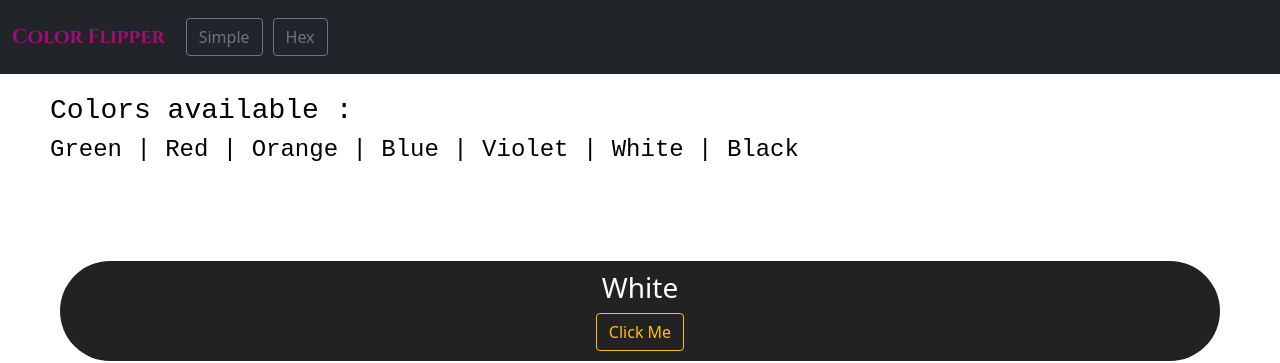
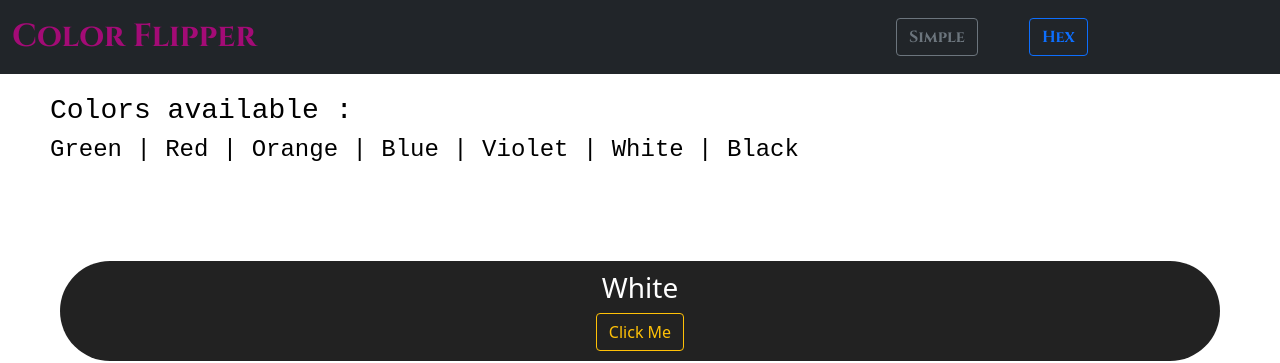
Before and after one commit to VighneshG/Color-Flipper-Js, a plain HTML site: page index.html in a window 1280 px wide. Shown: the top 363 px of the page. Drawn offline with nearby package versions, Linux system fonts and the light colour scheme.

Commit message:
nav buttons altered

```diff
--- a/index.html
+++ b/index.html
@@ -52,7 +52,7 @@
         >
           <span class="navbar-toggler-icon"></span>
         </button>
-        <div class="collapse navbar-collapse" id="navbarSupportedContent">
+        <!-- <div class="collapse navbar-collapse" id="navbarSupportedContent">
           <ul class="navbar-nav me-auto mb-2 mb-lg-0">
             <li class="nav-item">
               <a
@@ -72,6 +72,14 @@
               >
             </li>
           </ul>
+        </div> -->
+        <div class="navclass">
+          <a href="index.html" type="button" class="btn btn-outline-secondary">
+            Simple
+          </a>
+          <a href="hex.html" type="button" class="btn btn-outline-primary"
+            >Hex</a
+          >
         </div>
       </div>
     </nav>
--- a/style.css
+++ b/style.css
@@ -41,14 +41,13 @@ body {
 #main {
   color: rgb(163, 11, 118);
   font-family: cinzel;
+  font-size: 2rem;
 }
 
 .container {
   text-align: center;
   margin-top: 60px;
-  color: coral;
   background: #222;
-  text-align: center;
   padding: 10px;
   border-radius: 50px;
 }
@@ -59,12 +58,21 @@ body {
   background: #222;
   text-align: center;
   padding: 10px;
-  color: antiquewhite;
   border-radius: 50px;
 }
 
 li {
   margin: 10px 5px;
+}
+
+.navclass {
+  font-family: cinzel, sans-serif;
+  position: absolute;
+  left: 70%;
+  right: 15%;
+  display: flex;
+  justify-content: space-between;
+  text-align: center;
 }
 
 /* nav {
```
